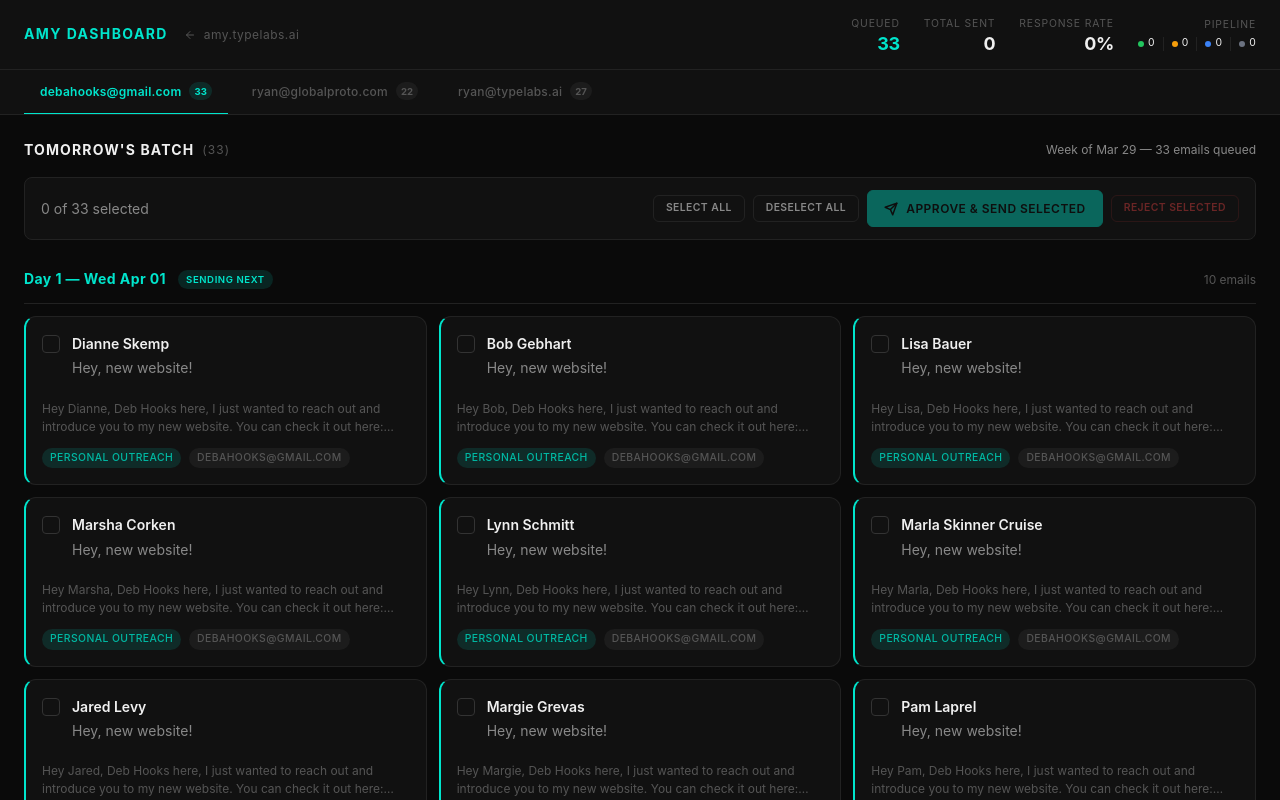
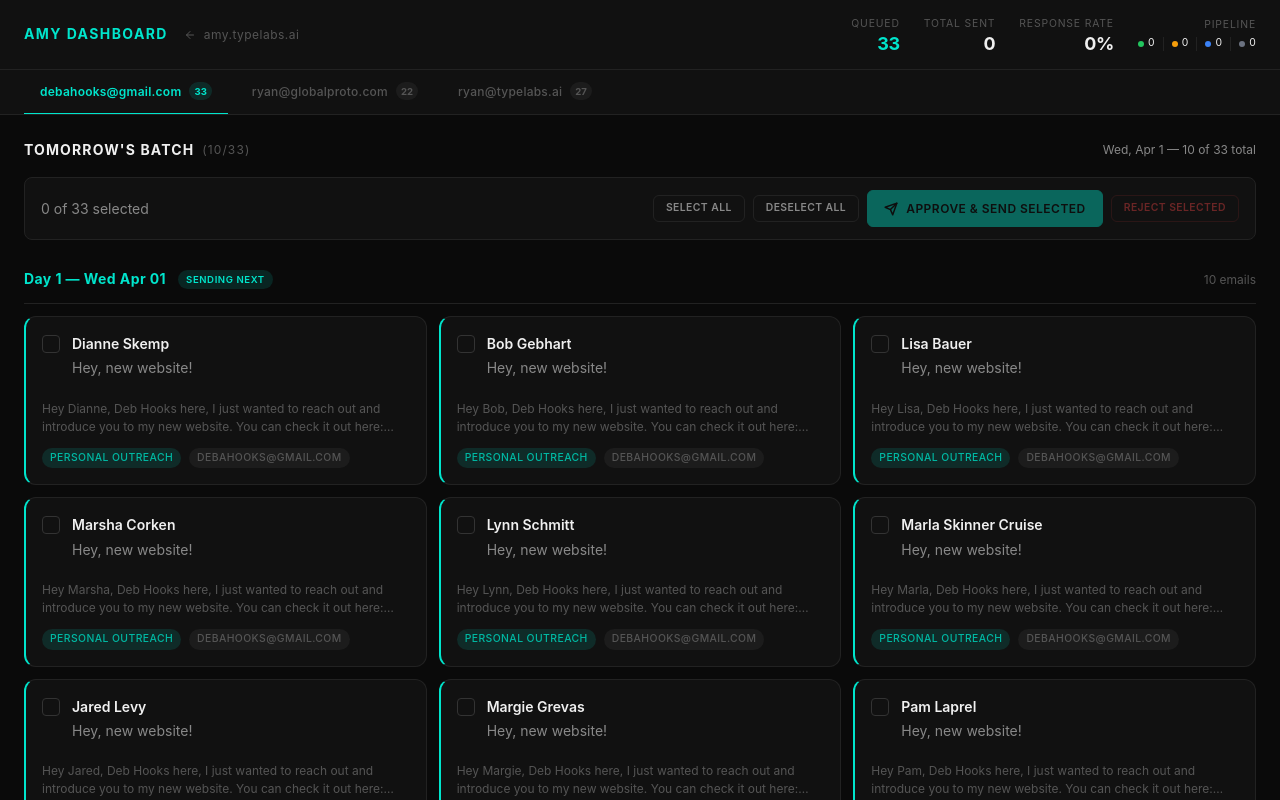
Before and after one commit to TypeLabsAI/amy-site, a website: page dashboard.html in a window 1280 px wide. Shown: the top 800 px of the page. Drawn offline with Linux system fonts and the light colour scheme; a web font is replaced by a local one.

Commit message:
Fix batch header to show (10/33) instead of (33)

```diff
--- a/dashboard.html
+++ b/dashboard.html
@@ -1196,7 +1196,7 @@ const ACCOUNTS = [
   { key: 'typelabs', email: 'ryan@typelabs.ai', label: 'ryan@typelabs.ai' }
 ];
 
-const DATA_VERSION = '2026-03-31-v5';
+const DATA_VERSION = '2026-03-31-v6';
 
 function storageKey(accountKey, type) {
   return `amy_${type}_${accountKey}`;
@@ -1330,13 +1330,28 @@ function renderBatchMeta() {
   const queue = getActiveQueue();
   const now = new Date();
   const months = ['Jan','Feb','Mar','Apr','May','Jun','Jul','Aug','Sep','Oct','Nov','Dec'];
-  const weekStart = new Date(now);
-  weekStart.setDate(now.getDate() - now.getDay());
-  const queued = queue.filter(e => e.status === 'queued').length;
+  const active = queue.filter(e => e.status === 'queued');
+  const totalQueued = active.length;
+
+  // Find tomorrow's batch (first scheduled day >= today)
+  const today = new Date().toISOString().slice(0, 10);
+  const nextBatch = active.filter(e => {
+    if (!e.scheduledDate) return false;
+    return e.scheduledDate >= today;
+  });
+  // Group by first scheduledDate
+  let nextDayDate = '';
+  let nextDayCount = 0;
+  if (nextBatch.length > 0) {
+    nextDayDate = nextBatch[0].scheduledDate;
+    nextDayCount = nextBatch.filter(e => e.scheduledDate === nextDayDate).length;
+  }
+
+  const tomorrowLabel = nextDayDate ? new Date(nextDayDate + 'T12:00:00').toLocaleDateString('en-US', { weekday: 'short', month: 'short', day: 'numeric' }) : '';
   document.getElementById('batchMeta').textContent =
-    `Week of ${months[weekStart.getMonth()]} ${weekStart.getDate()} \u2014 ${queued} emails queued`;
-  document.getElementById('batchCount').textContent = `(${queued})`;
-  document.getElementById('totalQueueCount').textContent = queued;
+    nextDayDate ? `${tomorrowLabel} \u2014 ${nextDayCount} of ${totalQueued} total` : `${totalQueued} emails queued`;
+  document.getElementById('batchCount').textContent = `(${nextDayCount}/${totalQueued})`;  // e.g. (10/33)
+  document.getElementById('totalQueueCount').textContent = totalQueued;
 }
 
 function renderQueue() {
```
